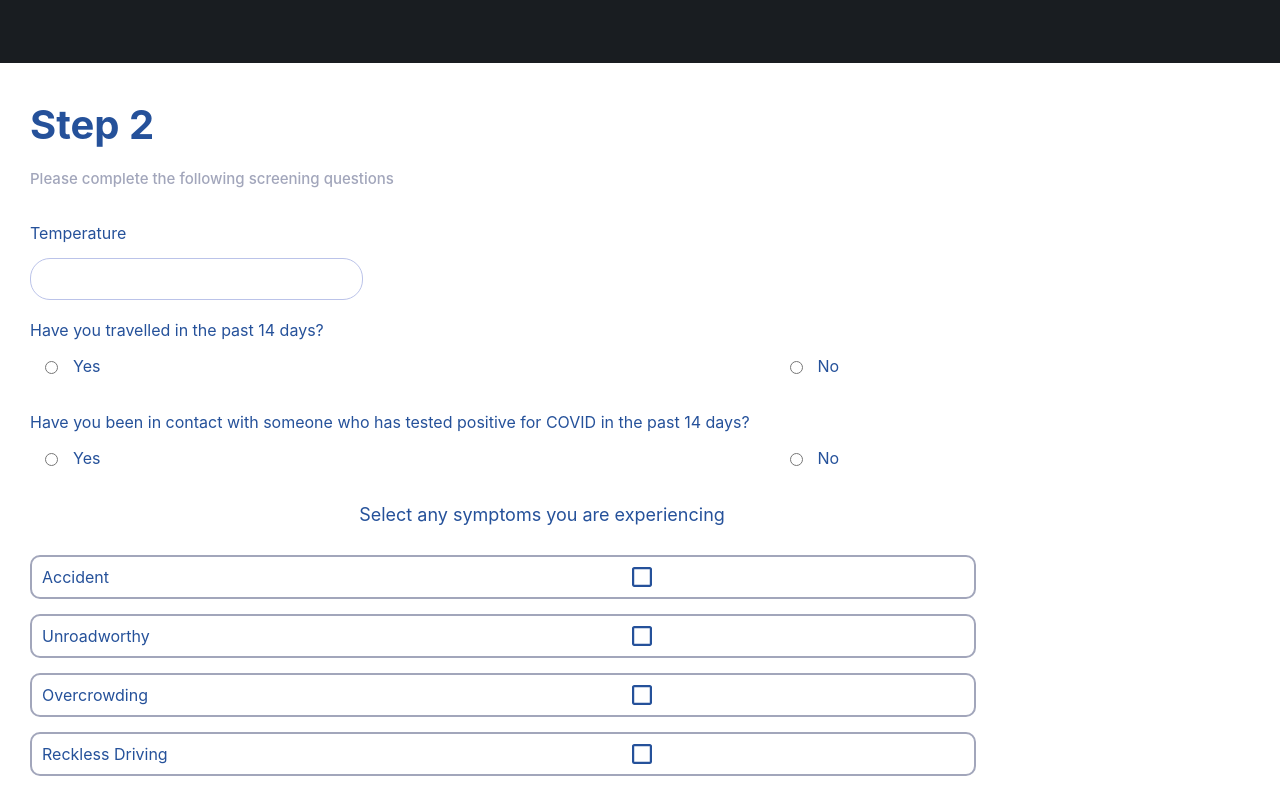
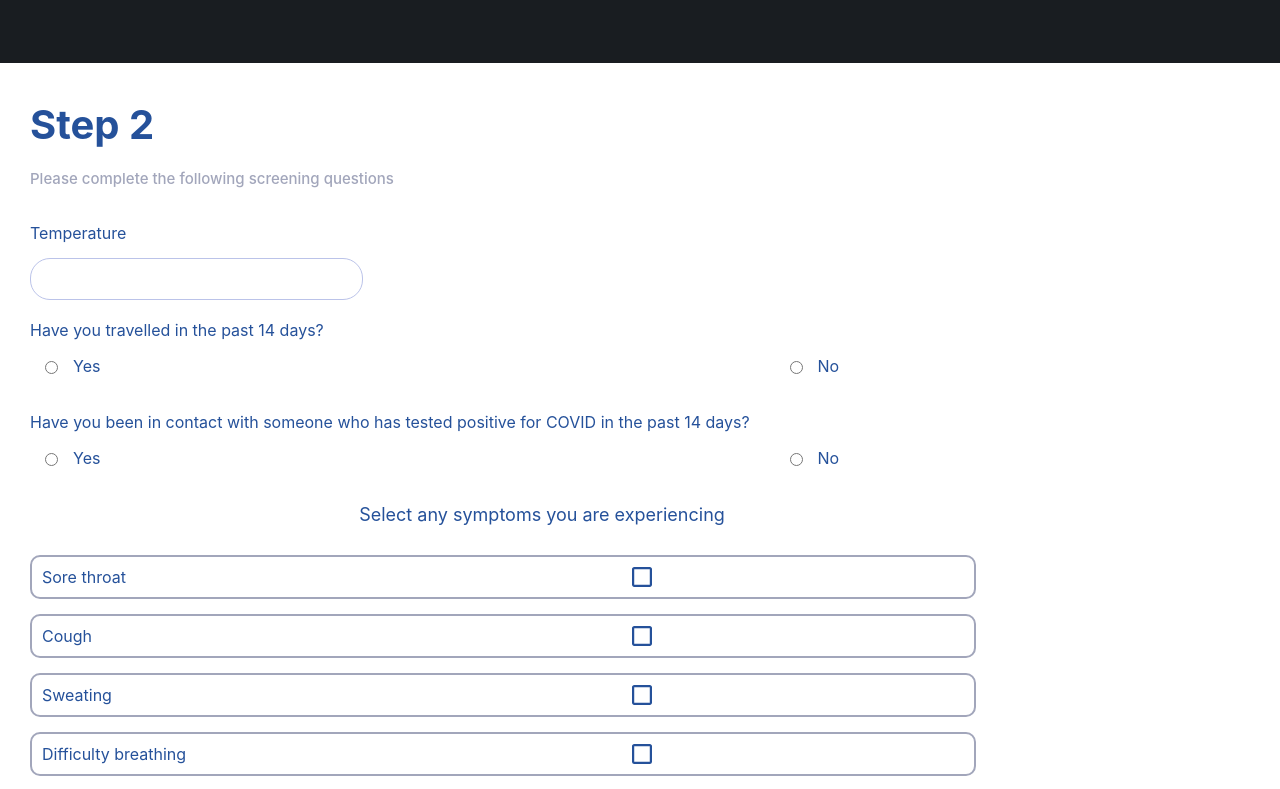
Before and after one commit to zachbresler21/track-us, a React (Create React App) app: page / in a window 1280 px wide. Shown: the top 789 px of the page. Built offline with nearby package versions, Linux system fonts and the light colour scheme.

Commit message:
fix styling

```diff
--- a/src/Containers/PersonalInfoForm/PersonalInfoForm.js
+++ b/src/Containers/PersonalInfoForm/PersonalInfoForm.js
@@ -66,13 +66,10 @@ const PersonalInfoForm = (props) => {
             </form>
 
             <div className ={classes.ButtonContainer}>
-                <button> Next </button>
+                <button onClick ={() => {console.log(formData)}}> Next </button>
             </div>
         </div>
-
     )
 }
 
-
-
 export default PersonalInfoForm
--- a/src/Containers/ScreeningForm/ScreeningForm.js
+++ b/src/Containers/ScreeningForm/ScreeningForm.js
@@ -51,7 +51,7 @@ const ScreeningForm = (props) => {
     }
 
 
-    let symptoms = ["Accident", "Unroadworthy", "Overcrowding", "Reckless Driving", "Speeding", "Other"].map(symptom =>
+    let symptoms = ["Sore throat", "Cough", "Sweating", "Difficulty breathing", "Loss of senses", "Chills"].map(symptom =>
         <div key = {symptom} className={classes.SymptomContainer} onClick={() => selectSymptomHandler(symptom)}>
             <div className={selectedSymptoms.includes(symptom) ? classes.SelectedSymptom : classes.Symptom}>
                 <div className={classes.ImageContainer}>
```
